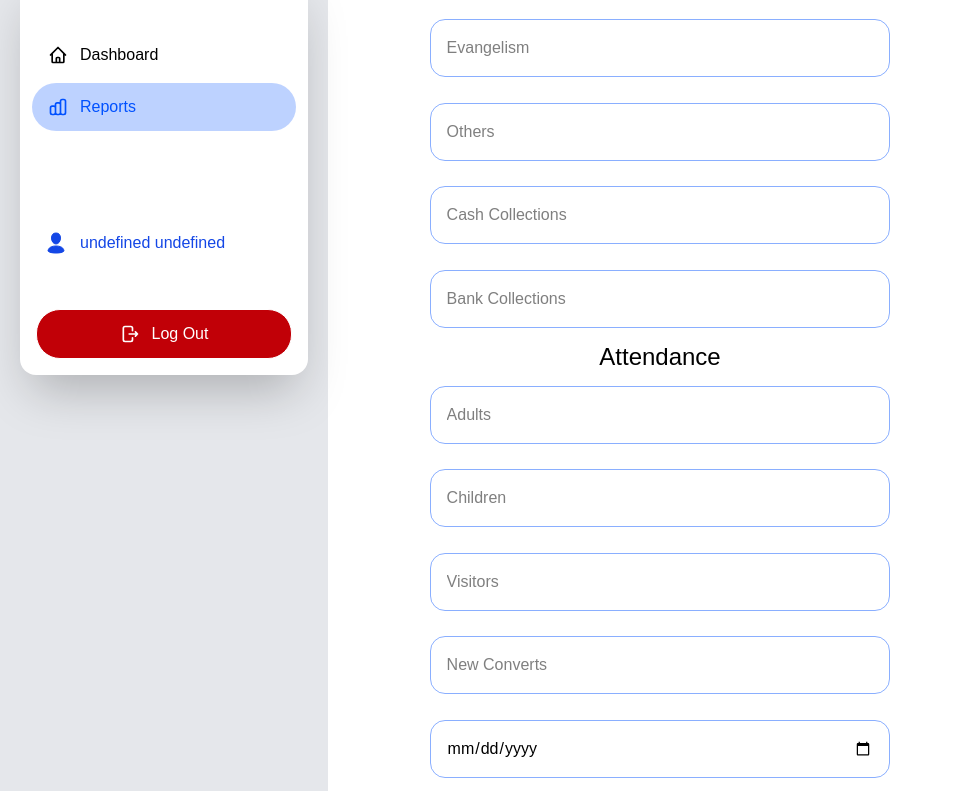
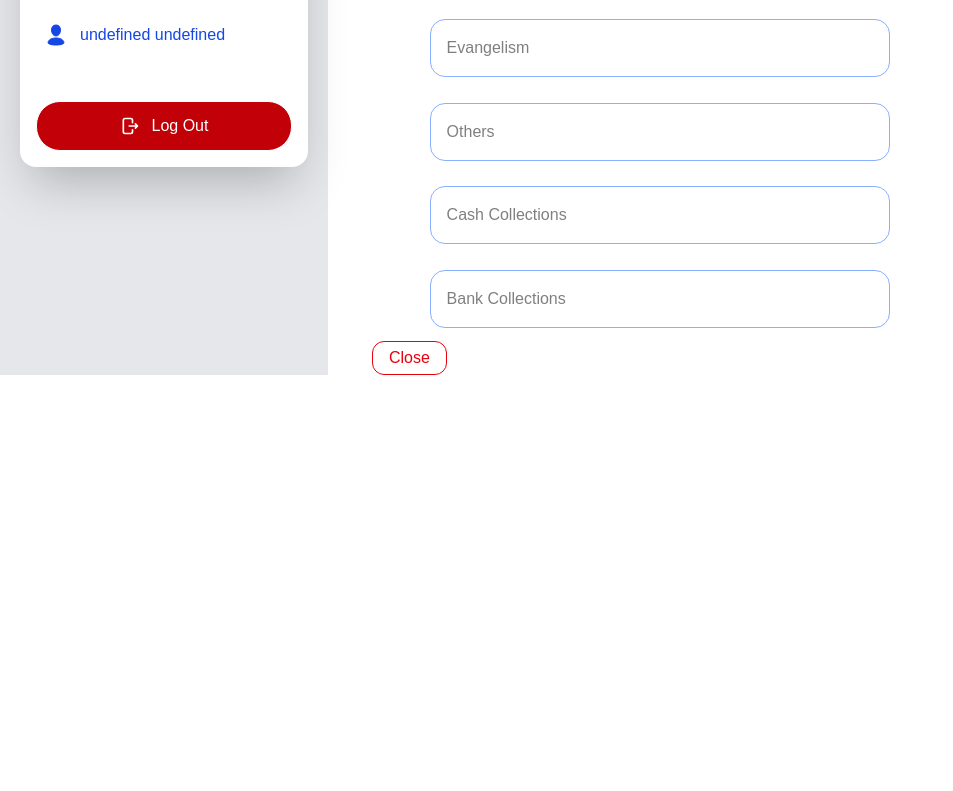
Before and after one commit to SamGombs20/OfferingAnalysisWeb, a Next.js app: page /dashboard/reports in a window 1280 px wide. Shown: the part 440-1231 px from the top of the page, without its empty margins (0-953 px from the left). After the commit the page ends 815 px from the top, so only its background shows below. Built offline with nearby package versions, Linux system fonts and the light colour scheme.

Commit message:
Update:Collection Form

```diff
--- a/app/components/collect_dialog.tsx
+++ b/app/components/collect_dialog.tsx
@@ -1,8 +1,12 @@
+'use client'
+import { useState } from "react";
+
 const CollectDataForm = () => {
+    const[slide, setSlide] = useState(0);
     return (
         <div className="lg:w-xl">
             <form>
-                <div>
+                {slide==0 &&(<div>
                     <p className="text-2xl text-center">Givings</p>
                     <div className="input-div">
                         <input type="number" placeholder="Tithes" className="user-input" />
@@ -28,9 +32,10 @@ const CollectDataForm = () => {
                     <div className="input-div">
                         <input type="number" className="user-input" placeholder="Bank Collections" />
                     </div>
-                </div>
+                </div>)}
 
-                <div>
+                {slide==1 && (
+                    <div>
                     <p className="text-2xl text-center font-[500]">Attendance</p>
                     <div className="input-div">
                         <input type="number" className="user-input" placeholder="Adults" />
@@ -50,6 +55,11 @@ const CollectDataForm = () => {
                         <input type="date" className="user-input" placeholder="Date" />
                     </div>
                 </div>
+                )}
+            <div className="flex">
+             <button className="transition-all duration-400 ease-in-out hover:bg-red-600 hover:text-white text-red-600 border rounded-xl py-1 px-4">{slide==0?"Close":"Back"}</button>
+             <button></button>
+            </div>
             </form>
         </div>
     )
```
